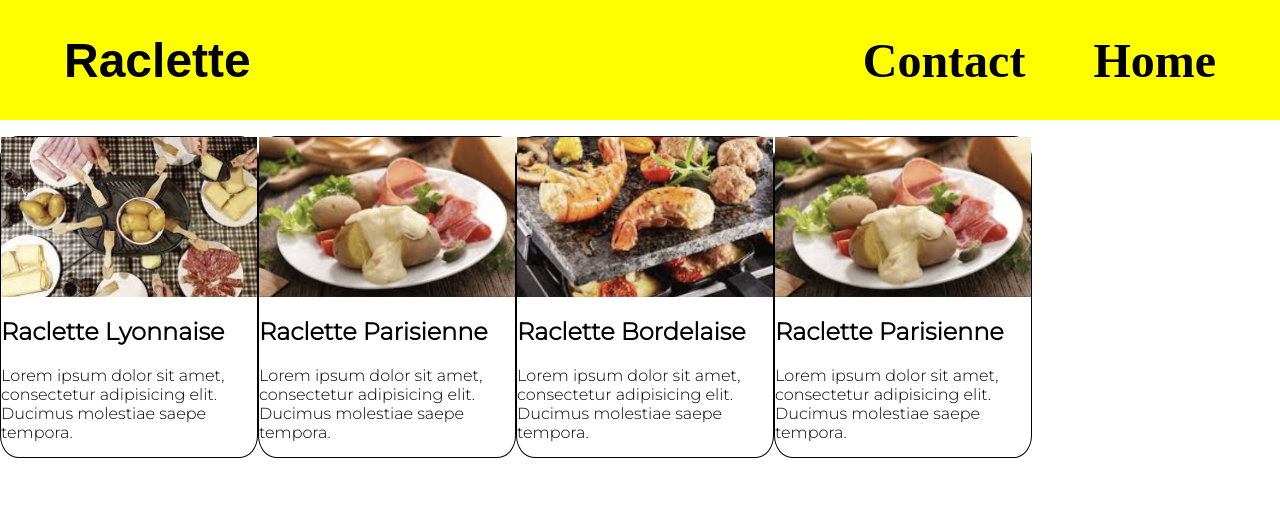
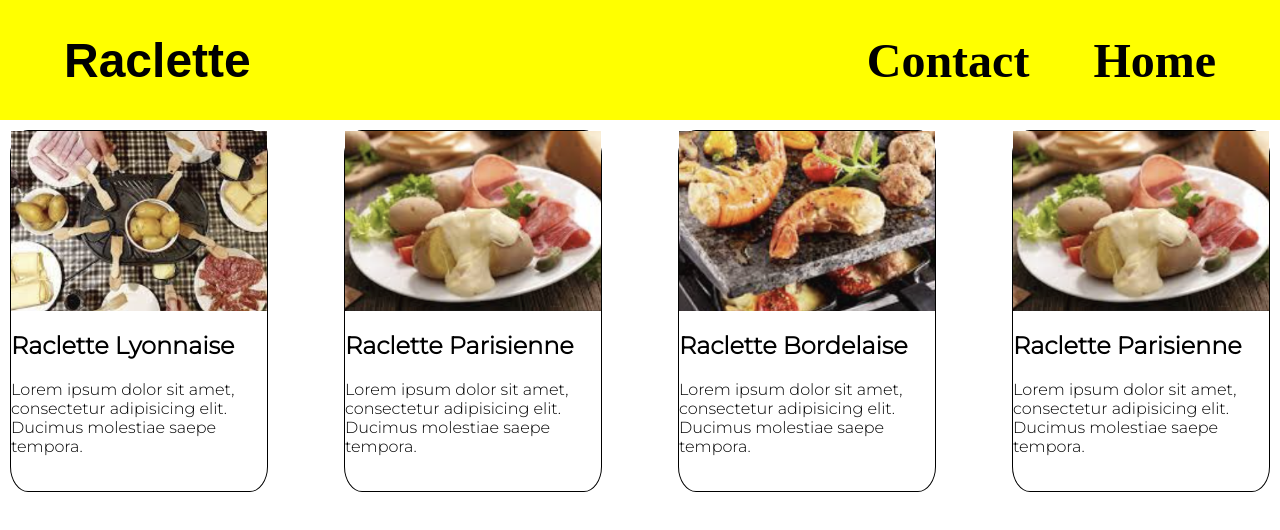
Before and after one commit to MalakayaLvg/mobileRaclette, a plain HTML site: page index.html in a window 1280 px wide. Drawn offline with Linux system fonts and the light colour scheme; a web font is replaced by a local one.

Commit message:
mobile v3

```diff
--- a/index.html
+++ b/index.html
@@ -16,7 +16,7 @@
         <div class="steak"></div>
         <div class="steak"></div>
     </div>
-    <div>
+    <div class="liens">
         <a href="#" class="lien">Contact</a>
         <a href="#" class="lien">Home</a>
     </div>
--- a/style.css
+++ b/style.css
@@ -64,16 +64,24 @@
 }
 
 .racletteBody{
-    font-size: 2em;
+    font-size: 1em;
     font-family: 'Montserrat', sans-serif;
 }
-
-
+.lien{
+    display: none;
+}
+.pcView{
+    display: block;
+}
 @media only screen and (min-width: 600px) {
     .burger{
         display: none;
     }
+    .liens{
+        display: flex;
+    }
     .lien{
+        display: block;
         text-decoration: none;
         color: black;
         font-size: 3em;
@@ -82,6 +90,9 @@
     }
     .raclettes{
         width: 20vw;
+        height: 45vh;
+        margin: 10px;
+
     }
     .racletteBody{
         font-size: 1em;
@@ -89,6 +100,7 @@
     }
     .pcView{
         display: flex;
+        justify-content: space-between;
 
     }
 }
```
